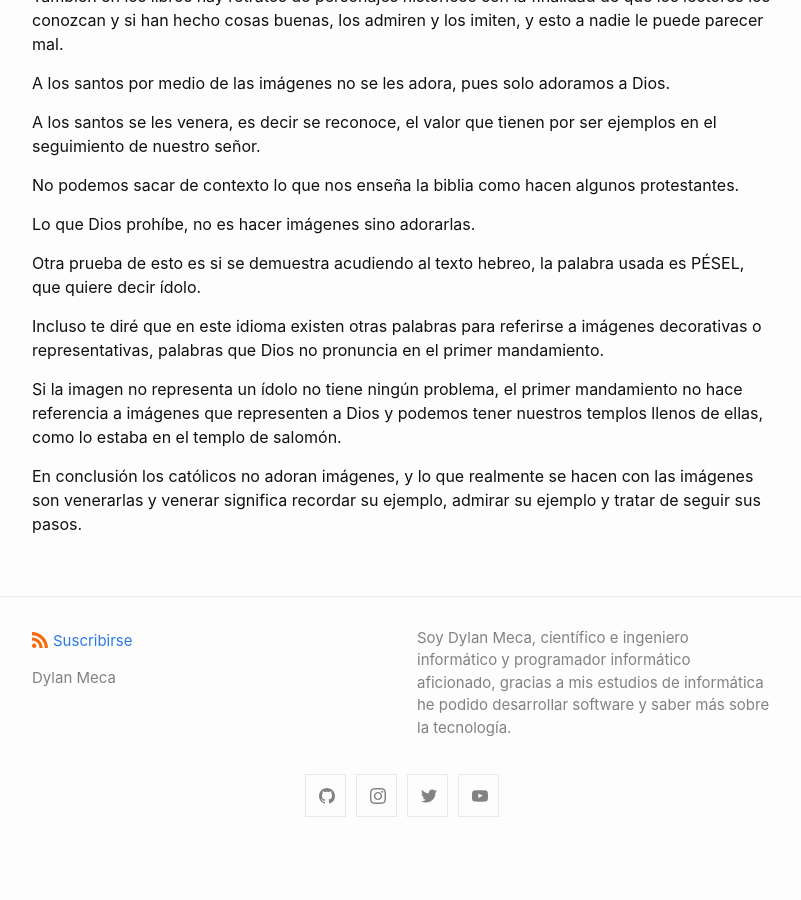
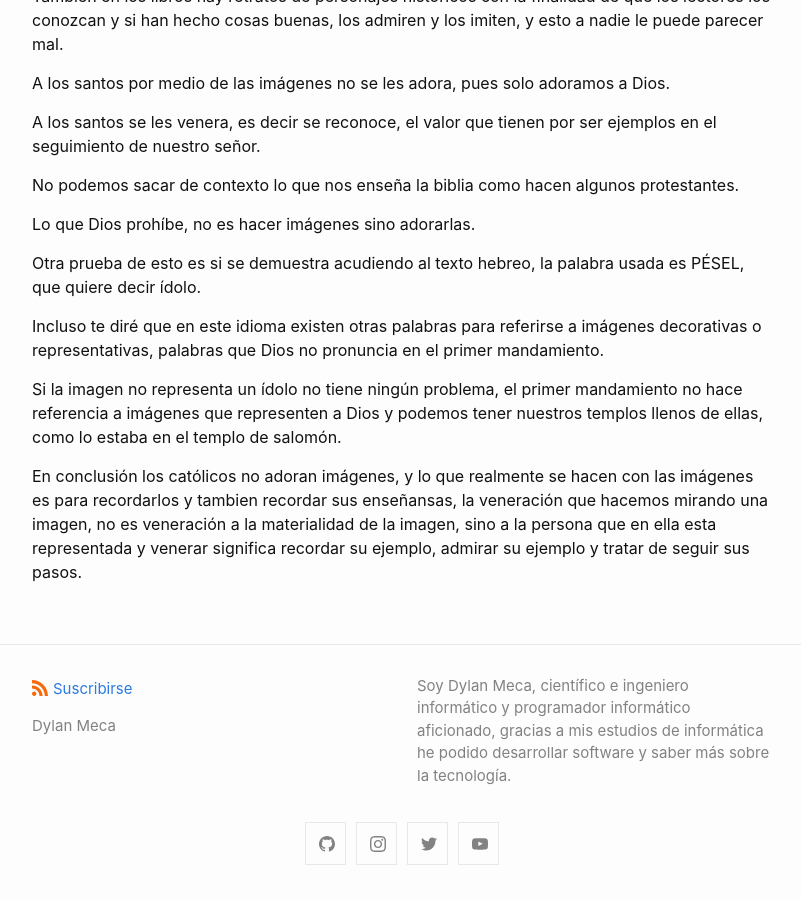
Before and after one commit to dylanmeca/dylanmeca.github.io, a Jekyll site: the page built from _posts/2021-08-01-Es-cierto-que-los-catolicos-adoran-imagenes.md, in a window 1280 px wide and 900 px high, scrolled down 3268 px. Shown: the whole window, without its empty margins (238-1039 px from the left). Built offline with Jekyll 4.4.1, drawn with Linux system fonts in a browser that asks for light colours; a script that is not in the unit is left out; comment, search, counter and statistics services are not loaded; before the commit the page ends 4120 px from its top, so only the background shows below that.

Commit message:
Update 2021-08-01-Es-cierto-que-los-catolicos-adoran-imagenes.md

```diff
--- a/_posts/2021-08-01-Es-cierto-que-los-catolicos-adoran-imagenes.md
+++ b/_posts/2021-08-01-Es-cierto-que-los-catolicos-adoran-imagenes.md
@@ -140,4 +140,4 @@ Incluso te diré que en este idioma existen otras palabras para referirse a imá
 
 Si la imagen no representa un ídolo no tiene ningún problema, el primer mandamiento no hace referencia a imágenes que representen a Dios y podemos tener nuestros templos llenos de ellas, como lo estaba en el templo de salomón.
 
-En conclusión los católicos no adoran imágenes, y lo que realmente se hacen con las imágenes son venerarlas y venerar significa recordar su ejemplo, admirar su ejemplo y tratar de seguir sus pasos.
+En conclusión los católicos no adoran imágenes, y lo que realmente se hacen con las imágenes es para recordarlos y tambien recordar sus enseñansas, la veneración que hacemos mirando una imagen, no es veneración a la materialidad de la imagen, sino a la persona que en ella esta representada y venerar significa recordar su ejemplo, admirar su ejemplo y tratar de seguir sus pasos.
```
